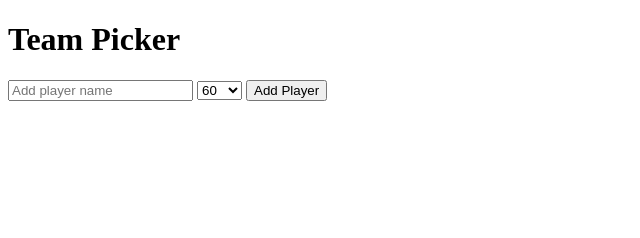
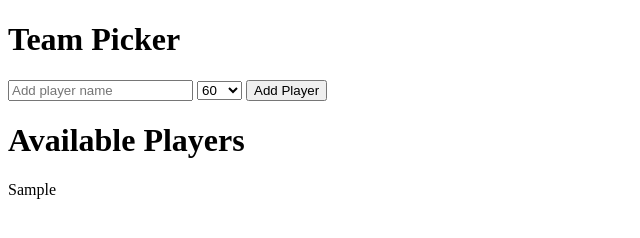
Before and after one commit to freddiecabrera/team-picker, a plain HTML site: page index.html in a window 1280 px wide. Both pictures are taken after typing "Sample" into the empty fields and a click on the button "Add Player". Shown: the whole page, without its empty margins (0-640 px from the left). Drawn offline with nearby package versions, Linux system fonts and the light colour scheme.

Commit message:
append players to available players and add class of overall rating

```diff
--- a/index.html
+++ b/index.html
@@ -13,6 +13,11 @@
     <input id='nameInput' type="text" placeholder="Add player name">
     <select class="dropdownMenu"></select>
     <button class='button'>Add Player</button>
+  </div>
+
+  <div class="availPlayers">
+    <h1>Available Players</h1>
+    <div class="availPlayerBox"></div>
   </div>
 
 
--- a/main.js
+++ b/main.js
@@ -6,21 +6,23 @@ function init(){
 var overAllRating;
 var baller;
 var ballers = [];
+
+//give me a drop down menu from 60 - 100
 var numOfPlayers = function() {
   var $select = $(".dropdownMenu");
   var showcounter = 100;
     for (i = 60; i <= showcounter; i++) {
         $select.append($('<option></option>').val(i).html(i));
     }
-}
+};
 
+//create a player object with name and rating and push into an array
+//append player to my available players
 var addAPlayer = function(){
   baller = $('#nameInput').val();
   overAllRating = $('.dropdownMenu').val();
   document.getElementById('nameInput').value = '';
+  var ballerElement = $('<p></p>').text(baller).addClass(overAllRating);
   ballers.push({name: baller, rating: overAllRating});
-
-
-  console.log(baller);
-  console.log(overAllRating);
-}
+  $('.availPlayerBox').append(ballerElement);//.setAttribute("id", overAllRating);
+};
```
